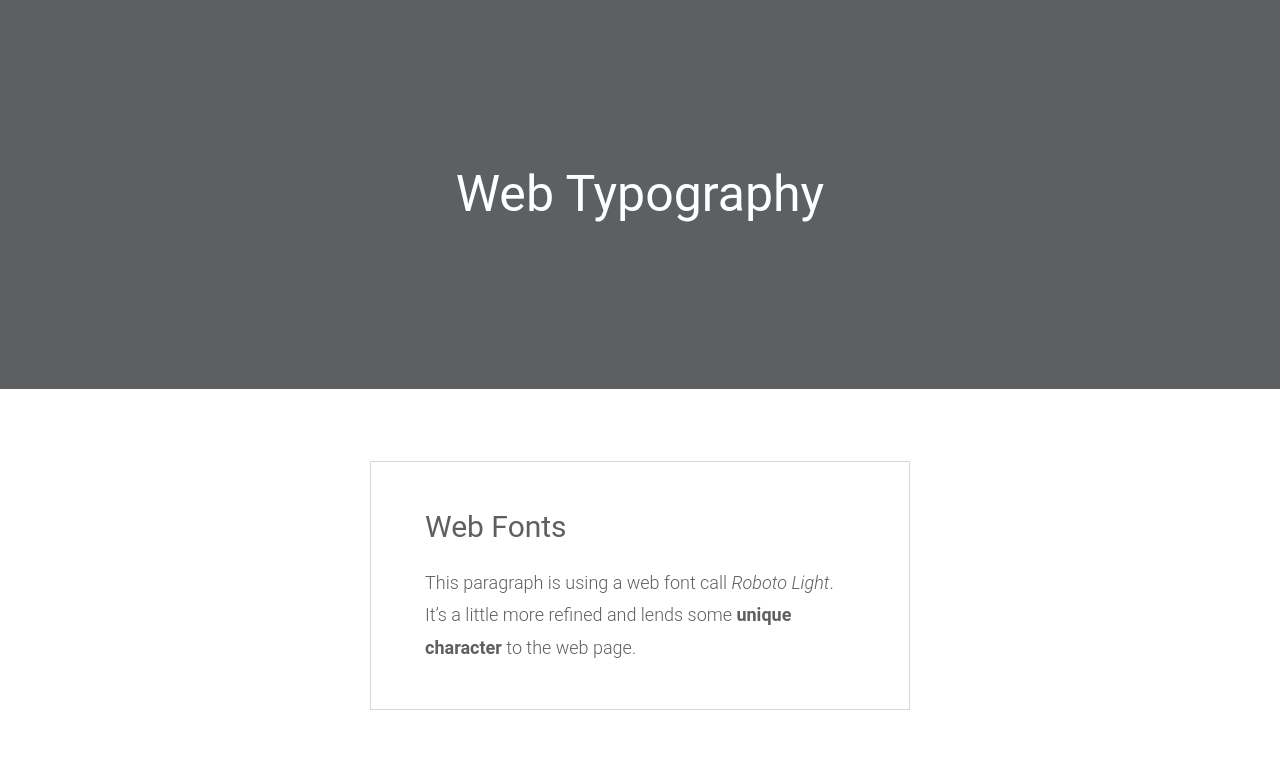
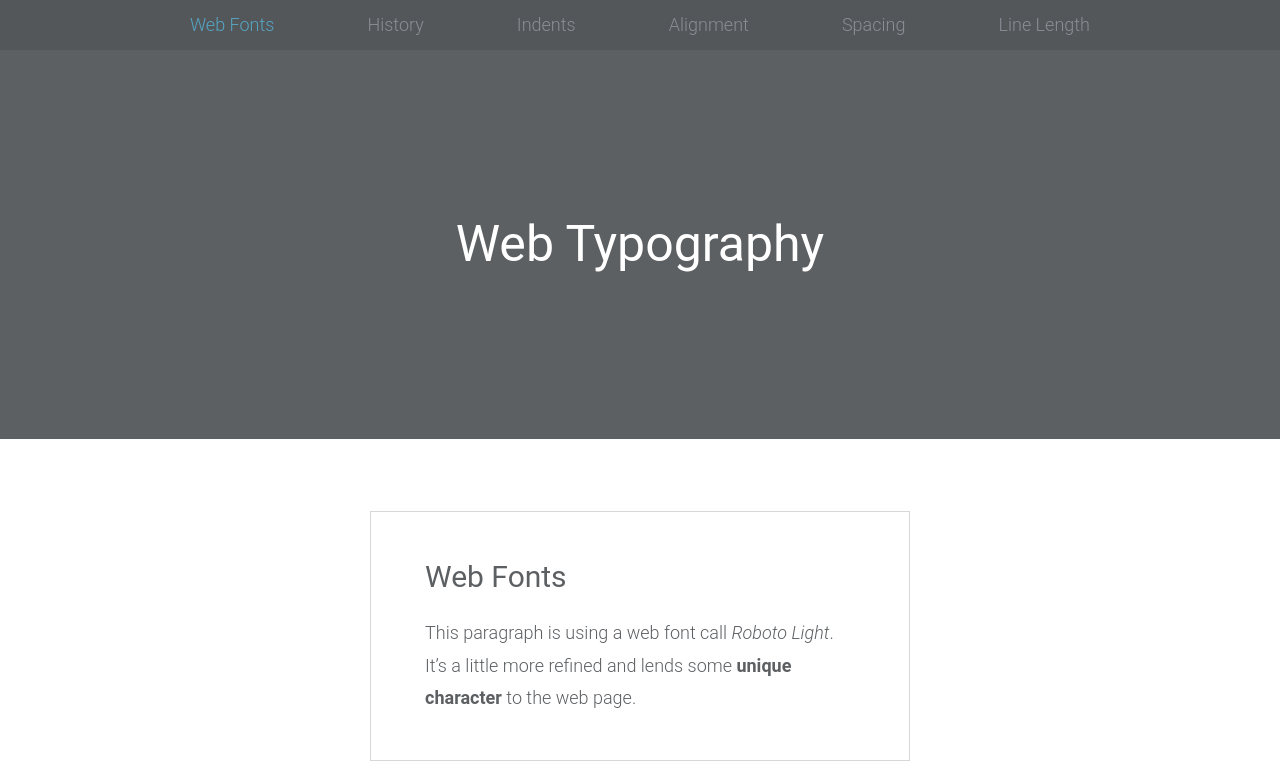
Before and after one commit to j4breu/web-typography, a plain HTML site: page index.html in a window 1280 px wide. Shown: the top 779 px of the page. Drawn offline with Linux system fonts and the light colour scheme; a web font is replaced by a local one.

Commit message:
Closes #1

```diff
--- a/index.html
+++ b/index.html
@@ -1,14 +1,23 @@
-<!DOCTYPE html>
-<html lang='en'>
+<!doctype html>
+<html lang="en">
   <head>
-  <meta charset='UTF-8'/>
+    <meta charset="UTF-8" />
     <title>Web Typography</title>
-  <link rel='stylesheet' href='style.css'/>
+    <link rel="stylesheet" href="style.css" />
   </head>
   <body>
-
     <header>
-    <div class='hero'>
+      <nav>
+        <ul>
+          <li class="selected">Web Fonts</li>
+          <li><a href="#">History</a></li>
+          <li><a href="#">Indents</a></li>
+          <li><a href="#">Alignment</a></li>
+          <li><a href="#">Spacing</a></li>
+          <li><a href="#">Line Length</a></li>
+        </ul>
+      </nav>
+      <div class="hero">
         <h1>Web Typography</h1>
       </div>
       <style>
@@ -18,21 +27,25 @@
       </style>
     </header>
 
-  <div class='page'>
-
-    <section class='section section--gray'>
+    <div class="page">
+      <section class="section section--gray">
         <h2>Web Fonts</h2>
-      <p>This paragraph is using a web font call <em>Roboto Light</em>. It’s a little more refined and lends some <strong>unique character</strong> to the web page.</p>
+        <p>
+          This paragraph is using a web font call <em>Roboto Light</em>. It’s a
+          little more refined and lends some
+          <strong>unique character</strong> to the web page.
+        </p>
       </section>
 
-    <section class='section section--gray system-fonts'>
+      <section class="section section--gray system-fonts">
         <h2>System Fonts</h2>
 
-      <p>This paragraph is using a built-in sans-serif font, which is probably
-      Arial or Helvetica. It’s not exactly ugly, but it’s definitely familiar.</p>
+        <p>
+          This paragraph is using a built-in sans-serif font, which is probably
+          Arial or Helvetica. It’s not exactly ugly, but it’s definitely
+          familiar.
+        </p>
       </section>
-
     </div>
-
   </body>
 </html>
```
Lines whose indentation alone changed are shown as unchanged.
